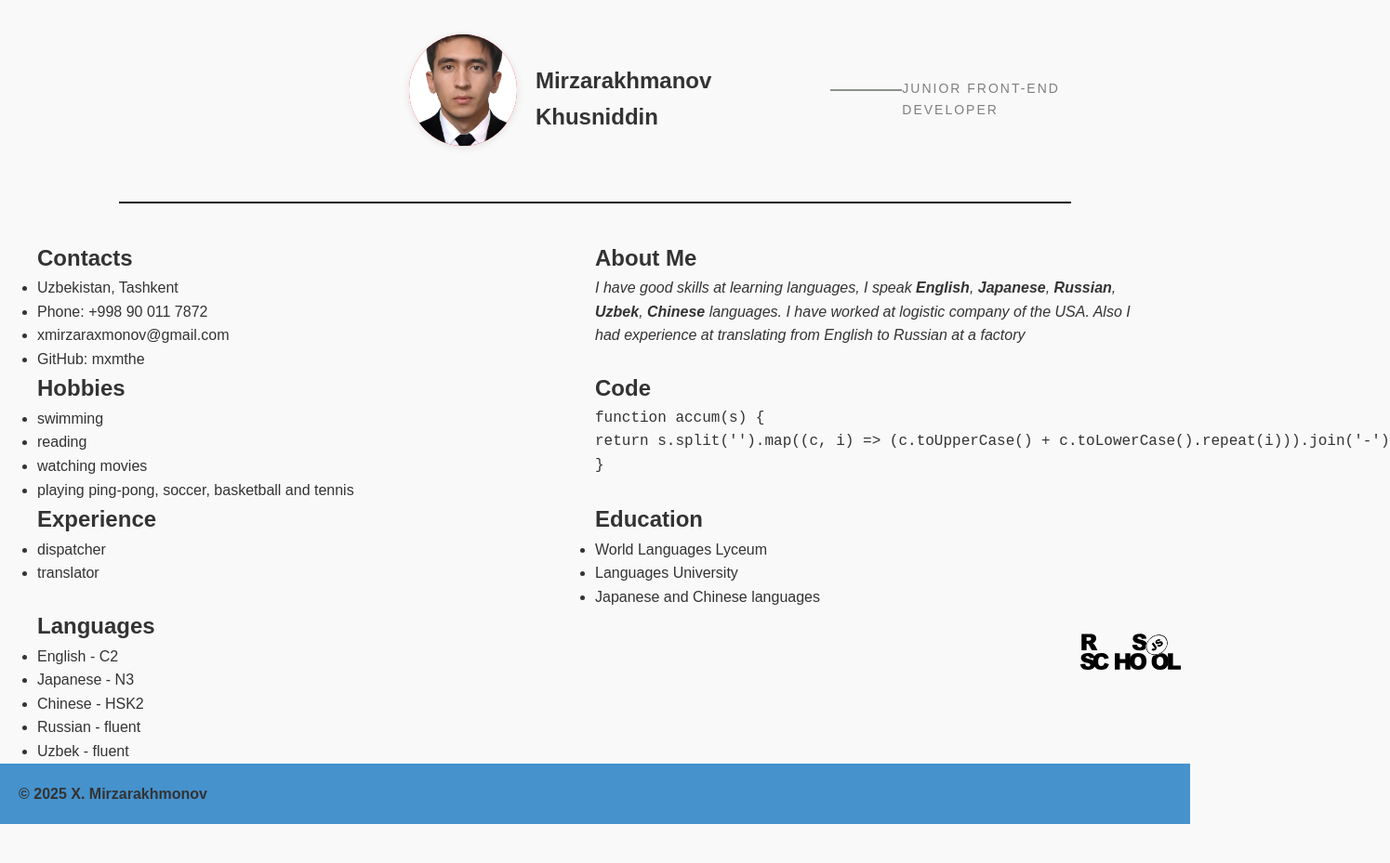
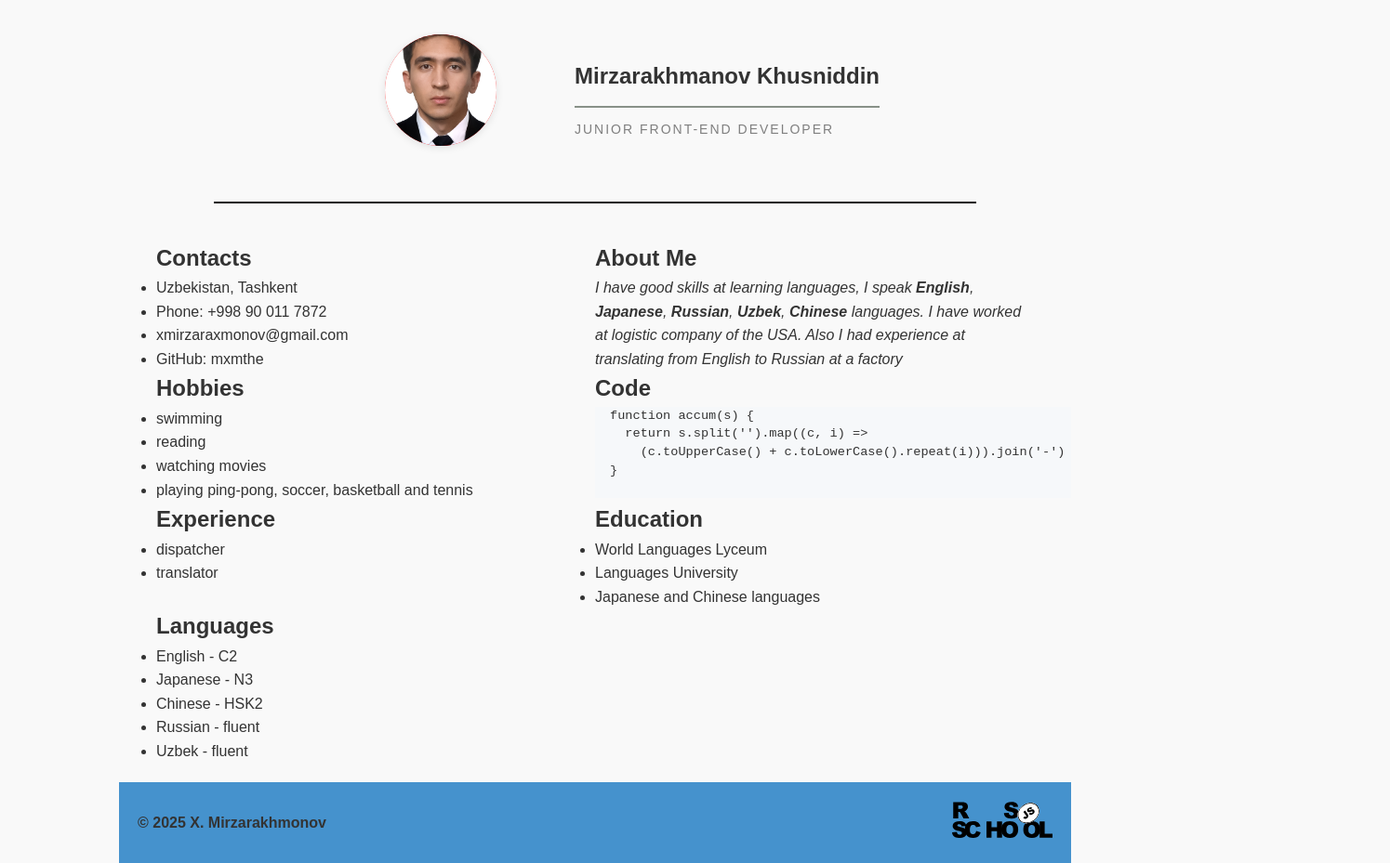
Before and after one commit to mxmthe/rsschool-cv, a plain HTML site: page index.html in a window 1280 px wide. Shown: the part 69-998 px from the top of the page at 93% size, 1495 px wide, since content can reach past the window. Before the commit the page ends 956 px from the top, so only its background shows below. Drawn offline with Linux system fonts and the light colour scheme.

Commit message:
feat: add some styles

```diff
--- a/index.html
+++ b/index.html
@@ -7,6 +7,7 @@
   <title>CV</title>
 </head>
 <body>
+  <div class="wrap">
   <header class="header">
     <div class="header-item">Contacts</div>
     <div class="header-item">About Me</div>
@@ -18,9 +19,11 @@
   </header>
   <nav class="photo">
     <img src="my-photo.jpg" alt="my photo" class="profile-photo" />
+    <div class="profile-info">
     <div class="profile-name">Mirzarakhmanov Khusniddin</div>
     <div class="underline"></div>
     <p class="position">Junior front-end developer</p>
+    </div>
   </nav>
 
   <hr class="full-line">
@@ -52,11 +55,14 @@
     </section>
     <section class="section" id="Code">
       <h2 class="section-title">Code</h2>
+      <div class="code-example">
       <pre>
 function accum(s) {
-return s.split('').map((c, i) => (c.toUpperCase() + c.toLowerCase().repeat(i))).join('-')
+  return s.split('').map((c, i) =>
+    (c.toUpperCase() + c.toLowerCase().repeat(i))).join('-')
 }
       </pre>
+      </div>
     </section>
     <section class="section" id="Experience">
       <h2 class="section-title">Experience</h2>
@@ -87,12 +93,12 @@ return s.split('').map((c, i) => (c.toUpperCase() + c.toLowerCase().repeat(i))).
   <footer class="footer">
     <div class="footer-content">
       <a href="https://github.com/mxmthe" target="_blank" class="footer-link">© 2025 X. Mirzarakhmonov</a>
+      <a href="https://rs.school/" target="_blank">
+        <img src="rs-school-logo.svg" class="rs-logo" alt="RS School logo">
+      </a>
     </div>
   </footer>
-  <a href="https://rs.school/" target="_blank">
-  <img src="rs-school-logo.svg" class="rs-logo" alt="RS School logo">
-</a>
-
+  </div>
 </body>
 
 </html>
--- a/style.css
+++ b/style.css
@@ -10,6 +10,12 @@ body {
   background-color: #f9f9f9;
   color: #333;
   line-height: 1.6;
+}
+
+.wrap {
+  max-width: 1024px;
+  margin-right: auto;
+  margin-left: auto;
 }
 
 .header {
@@ -40,7 +46,7 @@ body {
   object-fit: cover;
   margin-bottom: 20px;
   display: block;
-  margin-left: 400px;
+  margin-left: 80px;
   margin-right: 20px;
   box-shadow: 0 2px 8px rgba(0,0,0,0.1);
   background-color: red;
@@ -51,11 +57,18 @@ body {
   margin: 0;
 }
 .underline {
-  width: 80px;
+  width: 100%;
   height: 2px;
   background-color: #889188;
-  margin: 0 auto 20px auto;
+  margin: 12px auto;
 }
+
+.profile-info {
+  display: flex;
+  flex-direction: column;
+  margin-left: 64px;
+}
+
 .position {
   font-size: 14px;
   letter-spacing: 2px;
@@ -93,22 +106,26 @@ body {
 }
 #Languages {
   padding-left: 40px;
+  margin-bottom: 20px;
 }
 #About-me {
   padding-right: 40px;
 }
+.code-example {
+  padding: 0 16px;
+  overflow: auto;
+  font-size: 85%;
+  line-height: 1.45;
+  background-color: #f6f8fa;
+}
 .footer {
-  display: flex;
-  justify-content: flex-start;
   background-color: #4592cd;
   padding: 20px;
 }
 .footer-content {
   display: flex;
-  justify-content: center;
+  justify-content: space-between;
   align-items: center;
-  gap: 20px;
-  flex-wrap: wrap;
 }
 .footer-link {
   color: #333;
@@ -116,9 +133,5 @@ body {
   font-weight: bold;
 }
 .rs-logo {
-  position: fixed;
-  right: 10px;
-  bottom: 10px;
   height: 40px;
-  z-index: 9999;
 }
```
